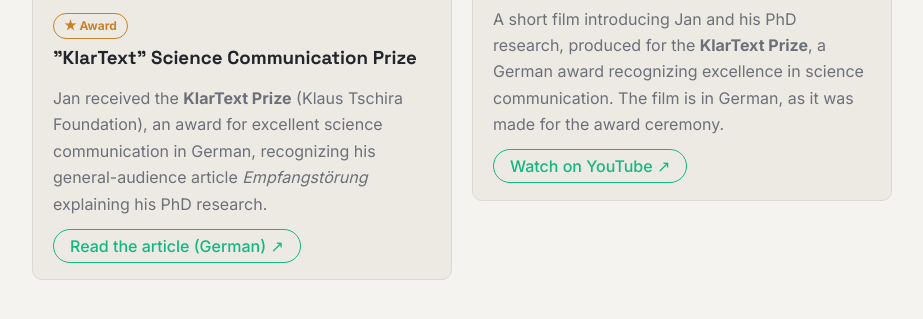
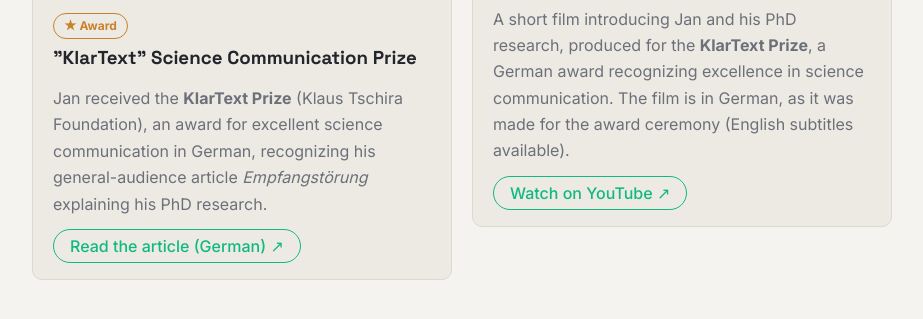
Before and after one commit to systemscellbio/systemscellbio.github.io, a plain HTML site: page outreach.html in a window 1280 px wide. Shown: the part 879-1198 px from the top of the page, without its empty margins (178-1101 px from the left). Drawn offline with Linux system fonts and the light colour scheme.

Commit message:
Add subtitle note

```diff
--- a/outreach.html
+++ b/outreach.html
@@ -88,7 +88,7 @@
             <p>
             A short film introducing Jan and his PhD research, produced for the
             <b>KlarText Prize</b>, a German award recognizing excellence in science communication.
-            The film is in German, as it was made for the award ceremony.
+            The film is in German, as it was made for the award ceremony (English subtitles available).
             </p>
             <a class="btn" href="https://www.youtube.com/watch?v=p9mUuIWWD0o" target="_blank">Watch on YouTube ↗</a>
         </div>
```
